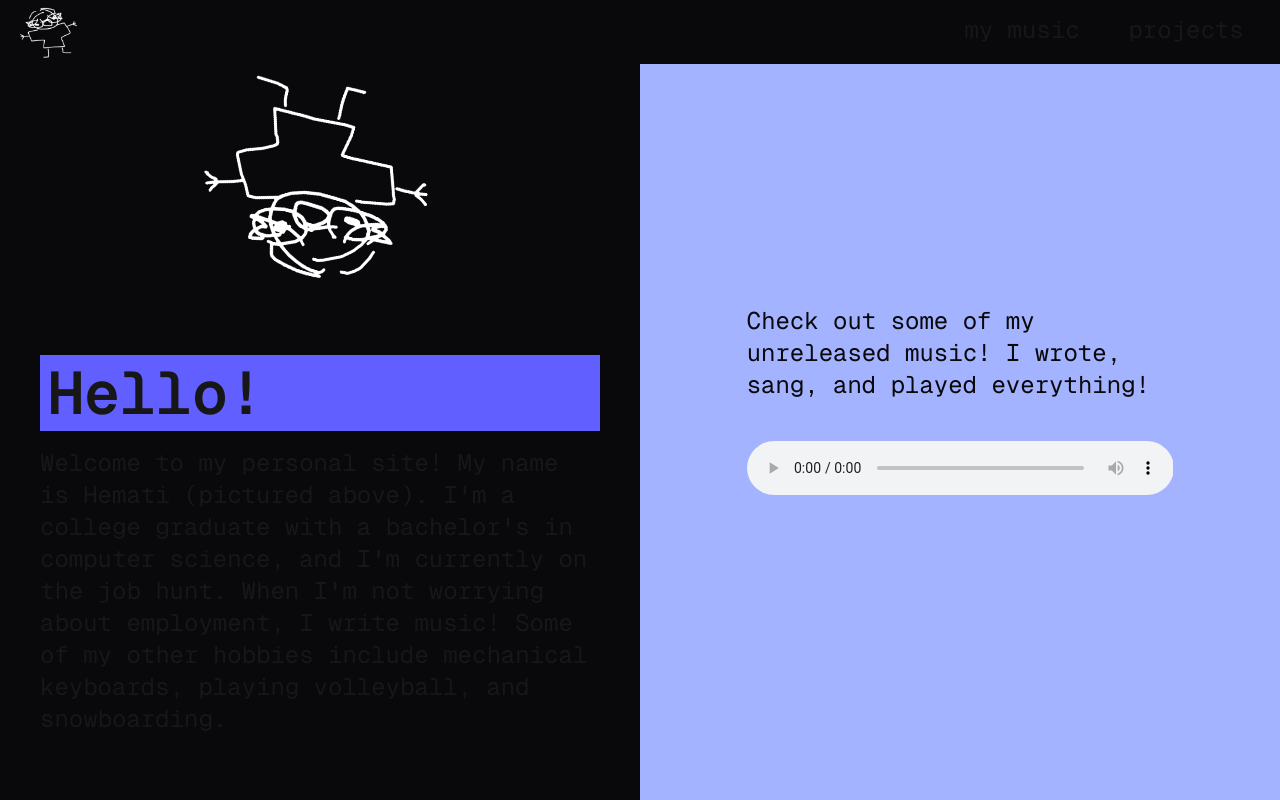
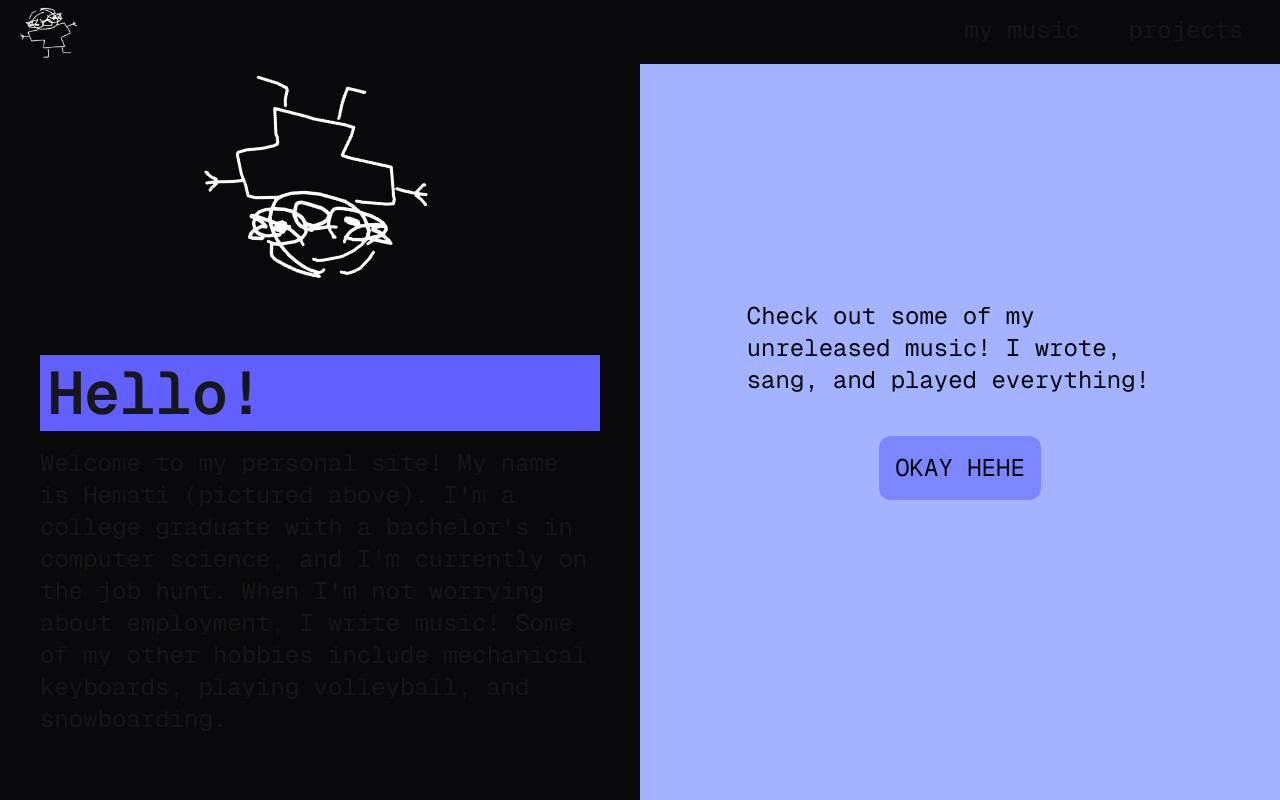
Before and after one commit to hematii/hematii.github.io, a Next.js app: page / in a window 1280 px wide. Built offline with nearby package versions, Linux system fonts and the light colour scheme.

Commit message:
add music redirect button

```diff
--- a/app/music/page.tsx
+++ b/app/music/page.tsx
@@ -8,6 +8,7 @@ export default function music() {
         <p>With You</p>
         <audio controls>
           <source src="/site-wy.wav" type="audio/wav" />
+          Your browser does not support the audio element.
         </audio>
       </div>
     </div>
--- a/app/page.tsx
+++ b/app/page.tsx
@@ -29,15 +29,16 @@ export default function Home() {
         </div>
       </div>
       {/* Audio */}
-      <div className="flex flex-col w-full lg:w-1/2 h-screen bg-indigo-300 text-zinc-950 items-center place-content-center gap-10">
-        <p className="w-2/3 text-l lg:text-2xl items-center">
+      <div className="flex flex-col w-full lg:w-1/2 h-screen bg-indigo-300 text-zinc-950 items-center place-content-center gap-10 text-l lg:text-2xl">
+        <p className="w-2/3 items-center">
           Check out some of my unreleased music! I wrote, sang, and played
           everything!
         </p>
-        <audio controls className="w-2/3 max-w-md mx-2">
-          <source src="/site-wy.wav" type="audio/wav" />
-          Your browser does not support the audio element.
-        </audio>
+        <a href="/music">
+          <button className="bg-indigo-400 hover:bg-indigo-500 active:bg-indigo-500 p-4 rounded-xl cursor-pointer">
+            OKAY HEHE
+          </button>
+        </a>
       </div>
     </div>
   );
```
